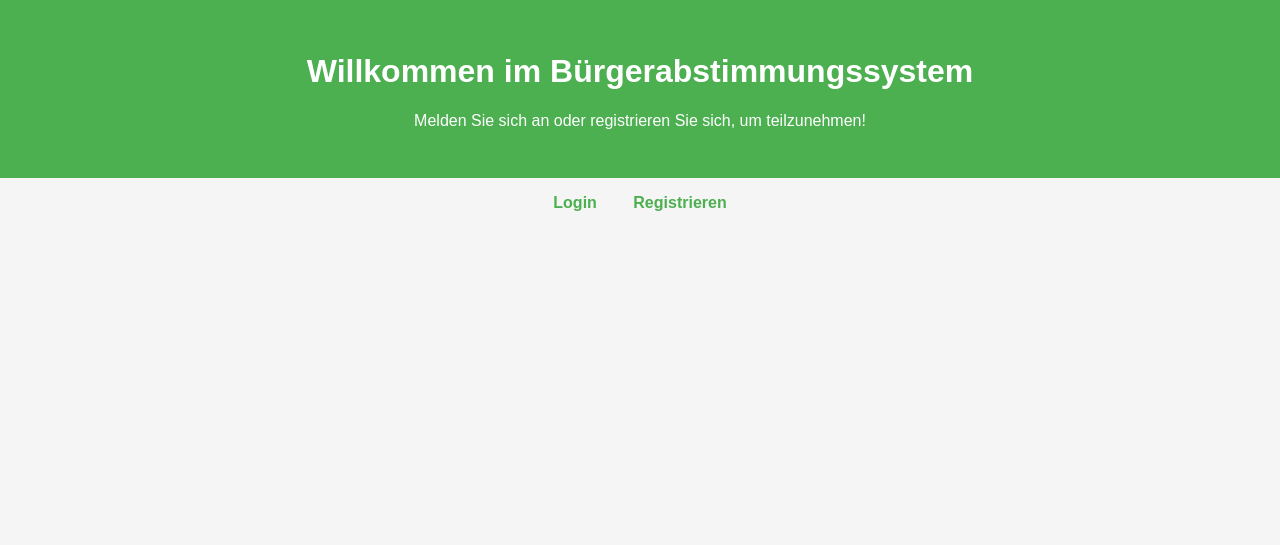
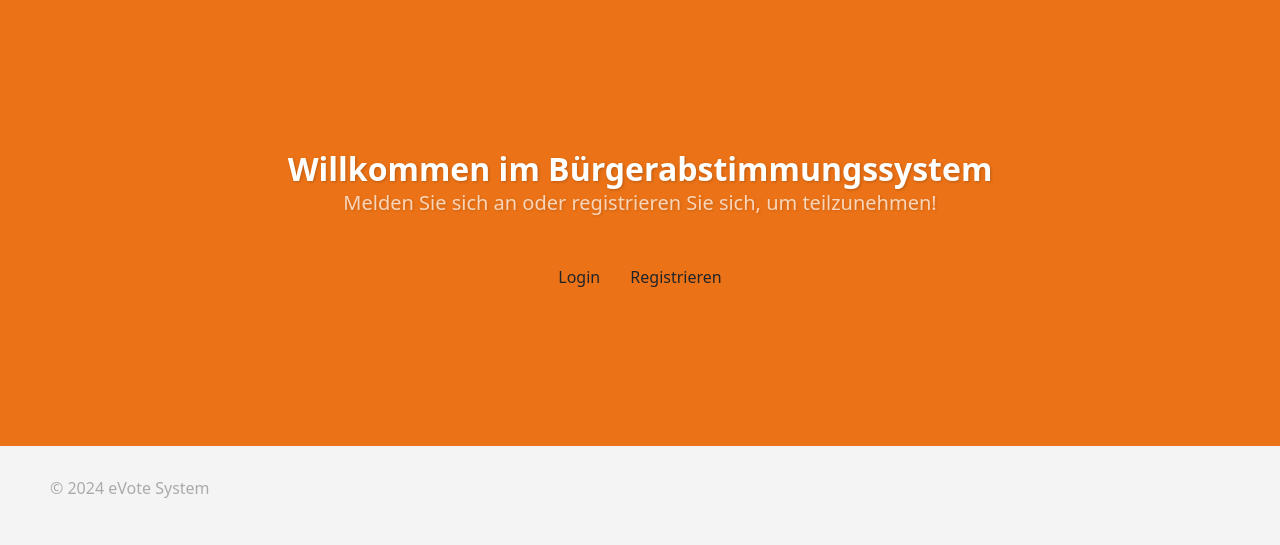
Before and after one commit to jthedens/modsoft, a Flask app: page / in a window 1280 px wide. Shown: the top 545 px of the page. Run offline with Flask 3, Linux system fonts and the light colour scheme.

Commit message:
landing, login, register page

```diff
--- a/src/main/python/evoting/interface/app/static/styles.css
+++ b/src/main/python/evoting/interface/app/static/styles.css
@@ -1,30 +1,52 @@
 body {
-    font-family: Arial, sans-serif;
-    margin: 0;
-    padding: 0;
-    background-color: #f5f5f5;
-    color: #333;
+  height: 100%;
+  font-family: Arial, sans-serif;
+  margin: 0;
+  padding: 0;
+  background-color: #e0e0e0;
+  color: #333;
 }
 
-header {
-    text-align: center;
-    padding: 2rem;
-    background: #4CAF50;
-    color: white;
+.footer {
+  background: #F4F4F4;
+  display: flex;
+  align-items: center;
+  justify-content: space-between;
+  height: 100px;
+  padding: 0px 50px;
+  color: rgba(0,0,0,0.3);
 }
 
-nav {
+.banner {
+    background-color: #eb7216; /* Beispiel für ein grünes Banner */
     text-align: center;
-    margin: 1rem 0;
+    padding: 150px 0;
 }
 
-nav a {
-    margin: 0 1rem;
-    text-decoration: none;
-    color: #4CAF50;
-    font-weight: bold;
+.banner h1 {
+  margin: 0;
+  color: white;
+  text-shadow: 1px 1px 3px rgba(0,0,0,0.2);
+  font-size: 32px;
+  font-weight: bold;
 }
 
-nav a:hover {
-    text-decoration: underline;
+.banner p {
+  font-size: 20px;
+  color: white;
+  opacity: .7;
+  text-shadow: 1px 1px 3px rgba(0,0,0,0.2);
 }
+
+.btn-flat {
+  color: white;
+  padding: 8px 24px;
+  border-radius: 4px;
+  background: #670BFF;
+  transition: background 0.3s ease;
+}
+
+.btn-flat:hover {
+  background: #4D04C4;
+  color: white;
+}
--- /dev/null
+++ b/src/main/python/evoting/interface/app/templates/base.html
@@ -0,0 +1,22 @@
+<!DOCTYPE html>
+<html lang="en">
+<head>
+  <meta charset="UTF-8">
+  <meta name="viewport" content="width=device-width, initial-scale=1.0">
+  <title>{% block title %}eVote System{% endblock %}</title>
+  <link rel="stylesheet" href="/static/styles.css">
+  <link href="https://cdn.jsdelivr.net/npm/bootstrap@5.3.0/dist/css/bootstrap.min.css" rel="stylesheet">
+
+  <script defer src="/static/app.js"></script>
+</head>
+<body>
+
+  <main>
+    {% block content %}{% endblock %}
+  </main>
+
+  <footer class="footer">
+    <p>&copy; 2024 eVote System</p>
+  </footer>
+</body>
+</html>
--- a/src/main/python/evoting/interface/app/templates/landing.html
+++ b/src/main/python/evoting/interface/app/templates/landing.html
@@ -1,23 +1,15 @@
-<!DOCTYPE html>
-<html lang="en">
+{% extends "base.html" %}
 
-<head>
-  <meta charset="UTF-8">
-  <meta name="viewport" content="width=device-width, initial-scale=1.0">
-  <title>eVote Login</title>
-  <link rel="stylesheet" href="styles.css">
-  <script defer src="app.js"></script>
-</head>
+{% block title %}Home - eVote System{% endblock %}
 
-<body>
-  <header>
-    <h1>Willkommen im Bürgerabstimmungssystem</h1>
-    <p>Melden Sie sich an oder registrieren Sie sich, um teilzunehmen!</p>
-  </header>
-  <nav>
-    <a href="/login">Login</a>
-    <a href="/register">Registrieren</a>
-  </nav>
-</body>
-
-</html>
+{% block content %}
+  <div class="banner">
+    <div class="container">
+      <h1>Willkommen im Bürgerabstimmungssystem</h1>
+      <p>Melden Sie sich an oder registrieren Sie sich, um teilzunehmen!</p>
+      <br>
+      <a class="btn btn-flat" href="/login">Login</a>
+      <a class="btn btn-flat" href="/register">Registrieren</a>
+    </div>
+  </div>
+{% endblock %}
```
Also changed, not shown: src/main/python/evoting/interface/app/templates/login.html (+17 -18 lines), src/main/python/evoting/interface/app/templates/register.html (+6 -9 lines).
